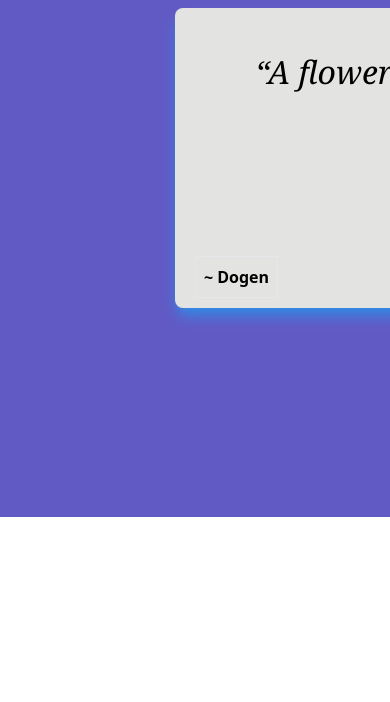
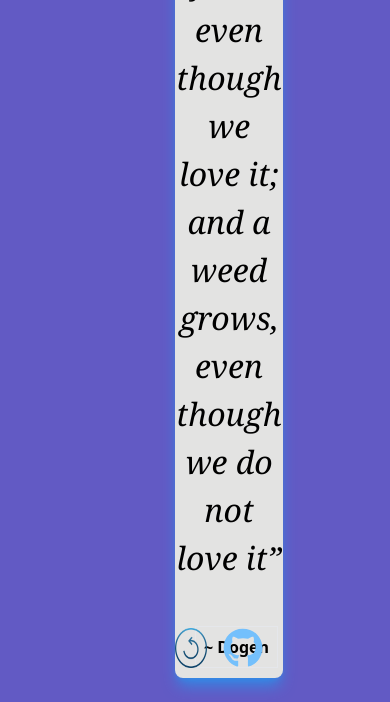
Before and after one commit to omchandra05/Dailyquote, a website: page src/index.html in a window 390 px wide. Shown: the part 327-1029 px from the top of the page. Before the commit the page ends 844 px from the top, so only its background shows below. Drawn offline with Linux system fonts and the light colour scheme; no server answers.

Commit message:
update mobile friendly

```diff
--- a/src/index.html
+++ b/src/index.html
@@ -14,7 +14,7 @@
             <h1>Quote Of The Day!</h1>
         </div>
         <div
-            class="bg-[#e3e3e2] rounded-lg border-green-500 shadow-[#318CE7] flex justify-center text-center relative ml-[175px] mr-[107px] w-[1200px] h-[300px] shadow-lg">
+            class="bg-[#e3e3e2] rounded-lg border-green-500 shadow-[#318CE7] flex justify-center text-center relative ml-[175px] mr-[107px]  shadow-lg">
 
             <div id="content" class="flex justify-center text-center mt-10 ml-20 mb-24 mr-20 text-[32px] ">
                 <q id="quote" class="italic font-serif">A flower falls, even though we love it; and a weed grows, even
```
